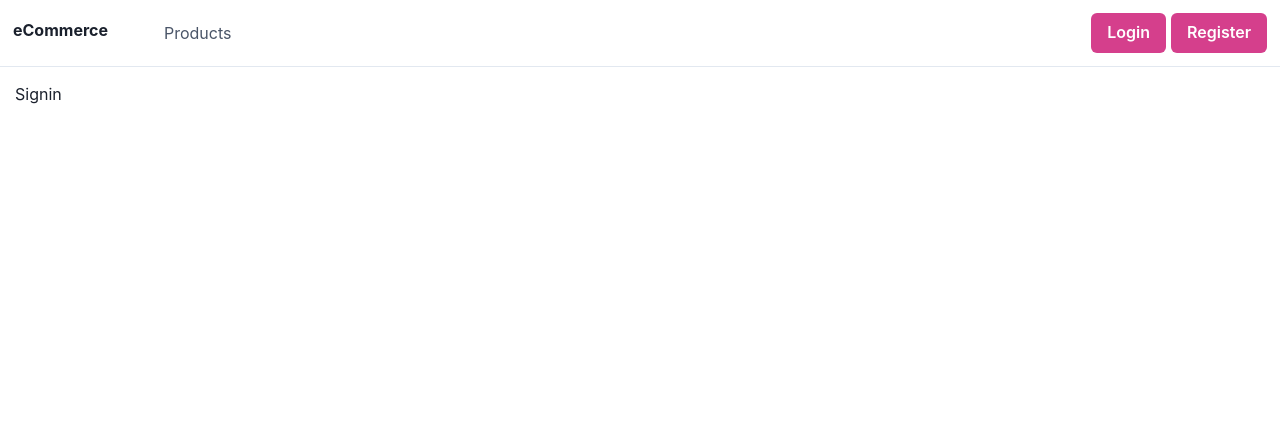
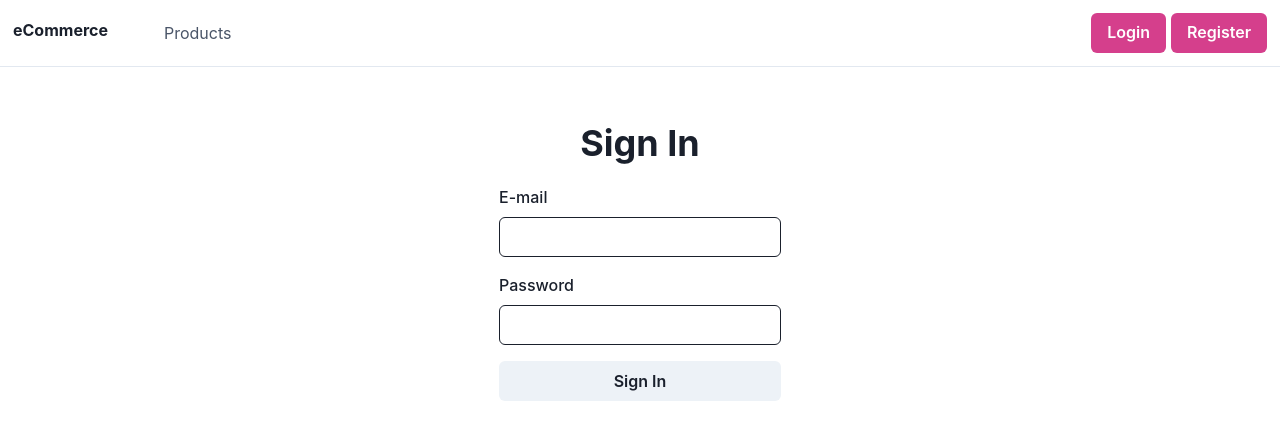
Before and after one commit to zkurucu/ecommerce-app, a React (Create React App) app in the folder client/: page /signin in a window 1280 px wide. Shown: the top 440 px of the page. Built offline with nearby package versions, Linux system fonts and the light colour scheme; no server answers.

Commit message:
Login Operations

```diff
--- a/client/src/api.js
+++ b/client/src/api.js
@@ -42,6 +42,14 @@ export const fetchRegister = async (input) => {
   return data;
 };
 
+export const fetchLogin = async (input) => {
+  const { data } = await axios.post(
+    `${process.env.REACT_APP_BASE_ENDPOINT}/auth/login`,
+    input
+  );
+  return data;
+};
+
 export const fetchMe = async () => {
   const { data } = await axios.get(
     `${process.env.REACT_APP_BASE_ENDPOINT}/auth/me`
--- a/client/src/pages/Auth/Signin/index.js
+++ b/client/src/pages/Auth/Signin/index.js
@@ -1,11 +1,88 @@
-import React from 'react'
+import React from "react";
+import {
+  Flex,
+  Box,
+  Heading,
+  FormControl,
+  FormLabel,
+  Input,
+  Button,
+  Alert,
+} from "@chakra-ui/react";
+import validationSchema from "./validations";
+import { useFormik } from "formik";
+import { fetchLogin } from "../../../api";
+import { useAuth } from "../../../contexts/AuthContext";
 
-function Signin() {
-    return (
-        <div>
-            Signin
-        </div>
-    )
+function Signin({ history }) {
+  const { login } = useAuth();
+
+  const formik = useFormik({
+    initialValues: {
+      email: "",
+      password: "",
+    },
+    validationSchema,
+    onSubmit: async (values, bag) => {
+      try {
+        const loginResponse = await fetchLogin({
+          email: values.email,
+          password: values.password,
+        });
+        login(loginResponse);
+
+        history.push("/profile");
+        console.log(loginResponse);
+      } catch (e) {
+        bag.setErrors({ general: e.response.data.message });
+      }
+    },
+  });
+
+  return (
+    <div>
+      <Flex align="center" width="full" justifyContent="center">
+        <Box pt={10}>
+          <Box textAlign="center">
+            <Heading>Sign In</Heading>
+          </Box>
+          <Box my={5}>
+            {formik.errors.general && (
+              <Alert status="error">{formik.errors.general}</Alert>
+            )}
+          </Box>
+          <Box my={5} textAlign="left">
+            <form onSubmit={formik.handleSubmit}>
+              <FormControl>
+                <FormLabel>E-mail</FormLabel>
+                <Input
+                  name="email"
+                  onChange={formik.handleChange}
+                  onBlur={formik.handleBlur}
+                  value={formik.values.email}
+                  isInvalid={formik.touched.email && formik.errors.email}
+                />
+              </FormControl>
+              <FormControl mt="4">
+                <FormLabel>Password</FormLabel>
+                <Input
+                  name="password"
+                  type="password"
+                  onChange={formik.handleChange}
+                  onBlur={formik.handleBlur}
+                  value={formik.values.password}
+                  isInvalid={formik.touched.password && formik.errors.password}
+                />
+              </FormControl>
+              <Button mt="4" width="full" type="submit">
+                Sign In
+              </Button>
+            </form>
+          </Box>
+        </Box>
+      </Flex>
+    </div>
+  );
 }
 
 export default Signin;
--- /dev/null
+++ b/client/src/pages/Auth/Signin/validations.js
@@ -0,0 +1,14 @@
+import * as yup from "yup";
+
+const validations = yup.object().shape({
+  email: yup
+    .string()
+    .email("Geçerli bir email girin.")
+    .required("Zorunlu alan."),
+  password: yup
+    .string()
+    .min(5, "Parolanız en az 5 karakter olmalıdır.")
+    .required(),
+});
+
+export default validations;
```
